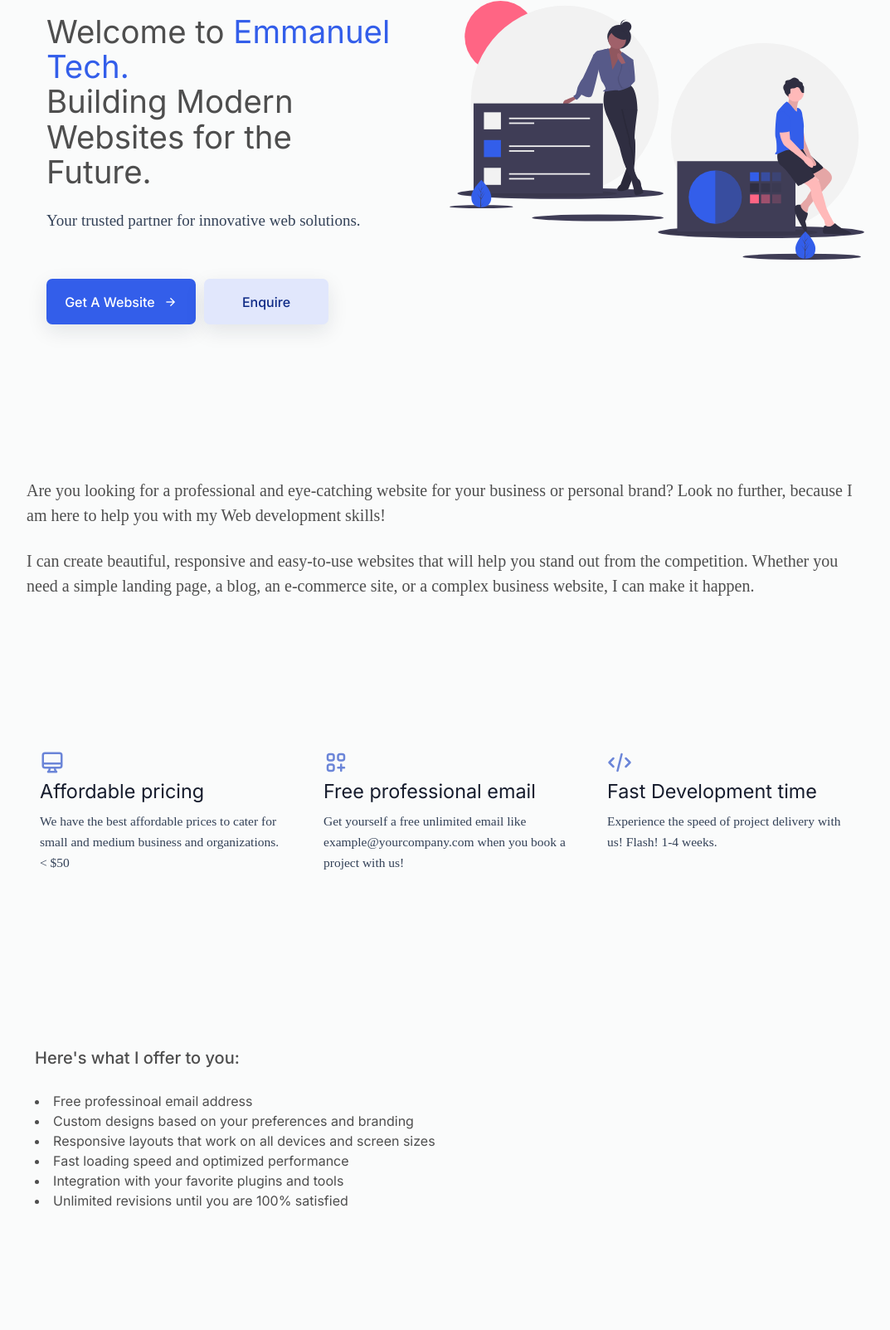
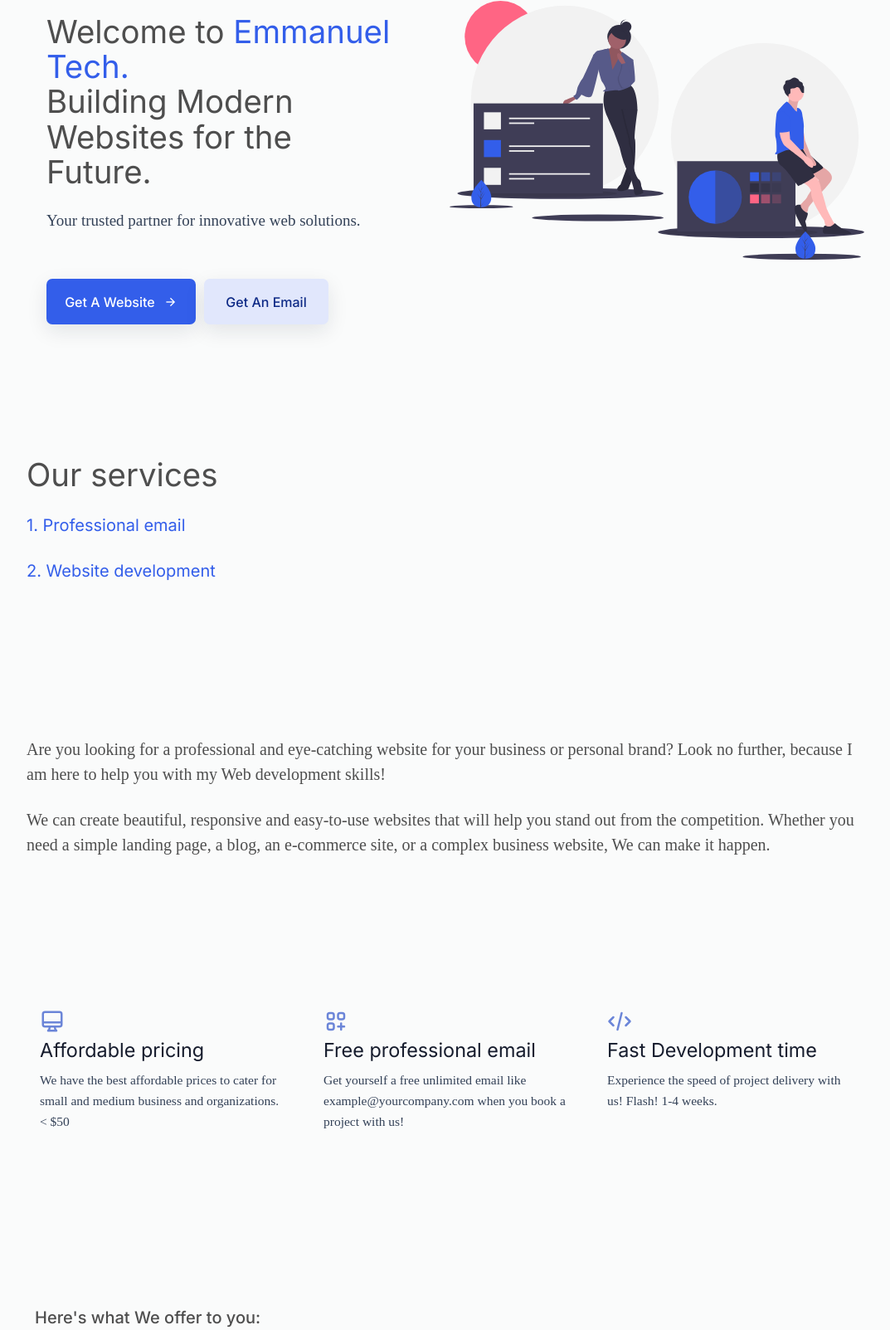
Before and after one commit to youngdd4/emmanueltech.github.io, a plain HTML site: page index.html in a window 1280 px wide. Shown: the part 215-1818 px from the top of the page at 83% size, without its empty margins (103-1176 px from the left). Drawn offline with nearby package versions, Linux system fonts and the light colour scheme; a web font is replaced by a local one.

Commit message:
Update index.html
added another section although not functional

```diff
--- a/index.html
+++ b/index.html
@@ -46,6 +46,9 @@
               <a href="#service" class="nav_menu_link">service</a>
             </li>
             <li class="nav_menu_item">
+              <a href="pricing/pricing_back.html" class="nav_menu_link">pricing</a>
+            </li>
+            <li class="nav_menu_item">
               <a href="#contact" class="nav_menu_link">contact</a>
             </li>
           </ul>
@@ -71,11 +74,11 @@
             </p>
 
             <div class="btn_wrapper">
-              <button class="btn view_more_btn">
+              <button onclick="location.href='#contact';" class="btn view_more_btn">
                 get a website <i class="ri-arrow-right-line"></i>
               </button>
 
-              <button class="btn documentation_btn">enquire</button>
+              <button onclick="location.href='#contact';" class="btn documentation_btn">get an email</button>
             </div>
           </div>
           <div class="grid-item-2">
@@ -86,11 +89,21 @@
         </div>
       </div>
     </section>
+<section id="service" class="wrapper">
+      <div class="container">
+      		 <h1 class="main-heading">
+              Our services
+              <p><span>1. Professional email</span>
+              <br />
+              <p><span>2. Website development</span>
+            </h1>
+      </div>
 
+</section>
     <section class="wrapper">
       <div class="container" data-aos="fade-up" data-aos-duration="1000">
       		<p> Are you looking for a professional and eye-catching website for your business or personal brand? Look no further, because I am here to help you with my Web development skills!</p>
-      		<p> I can create beautiful, responsive and easy-to-use websites that will help you stand out from the competition. Whether you need a simple landing page, a blog, an e-commerce site, or a complex business website, I can make it happen.</p>
+      		<p> We can create beautiful, responsive and easy-to-use websites that will help you stand out from the competition. Whether you need a simple landing page, a blog, an e-commerce site, or a complex business website, We can make it happen.</p>
 </div></section>
     <section class="wrapper">
       <div class="container" data-aos="fade-up" data-aos-duration="1000">
@@ -168,10 +181,10 @@
         </div>
       </div>
     </section>
-      		 <section id="service" class="wrapper">
+      		 <section  class="wrapper">
       <div class="container" data-aos="fade-up" data-aos-duration="1000">
       	<div class="group">
-      		<h5>Here's what I offer to you: </h5>
+      		<h5>Here's what We offer to you: </h5>
       	</div>
       	<div class="group">
       		<li data-aos="fade-up" data-aos-duration="1500"> Free professinoal email address</li>
@@ -201,17 +214,16 @@
       <div class="container" data-aos="fade-up" data-aos-duration="1000">
    <section id="contact">
  	<div class="card2-contact">
-        <h2>Let us know</h2>
+        <h2>Fill this form, and we'll get back to you!</h2>
         <form id="contact-form" action="https://api.web3forms.com/submit" method="POST">
-        	<input type="hidden" name="access_key"
-			value="b38ed715-6f68-493b-becc-12ae42df96b5">
+        	<input type="hidden" name="access_key" value="b38ed715-6f68-493b-becc-12ae42df96b5">
             <label for="name">Name:</label>
             <input type="text" id="name" name="name" required>
 
             <label for="email">Email:</label>
             <input type="email" id="email" name="email" required>
 
-            <label for="message">What kind of site do you want?</label>
+            <label for="message">Looking for a website or a professional email?</label>
             <textarea id="message" name="message" required></textarea>
 
             <!-- Honeypot Spam Protection -->
```
